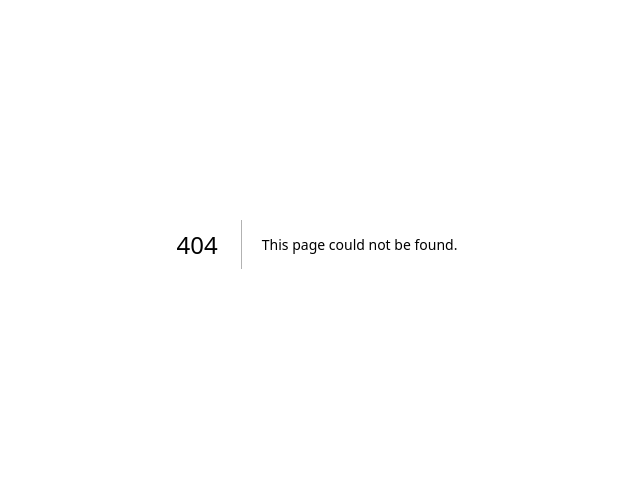
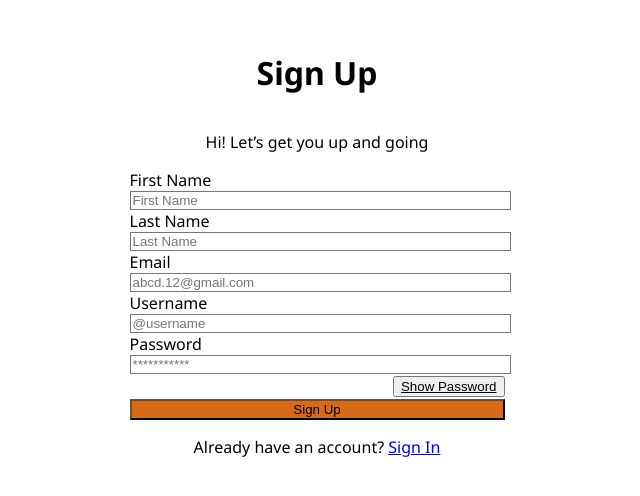
Before and after one commit to amolwalia/LocaLens-App, a Next.js app: page /sign-up in a window 1280 px wide. Before the commit this address had no page. Shown: the part 156-652 px from the top of the page, without its empty margins (323-963 px from the left). Built offline with nearby package versions, Linux system fonts and the light colour scheme.

Commit message:
Add Sign-up + Onboarding

```diff
--- /dev/null
+++ b/app/sign-up/date-of-birth/page.jsx
@@ -0,0 +1,35 @@
+"use client";
+
+import React from "react";
+import Link from "next/link";
+
+export default function DateOfBirthPage() {
+  return (
+    <main className="flex items-center justify-center min-h-screen bg-white font-sans">
+      <div className="w-[375px] h-[667px] mx-auto flex flex-col justify-center p-6 text-center">
+        <h1 className="text-xl font-semibold text-black">
+          When is your birthday?
+        </h1>
+        <p className="text-sm text-gray-500 mb-6">
+          This information will not be displayed
+        </p>
+
+        <input
+          type="text"
+          placeholder="DD/MM/YYYY"
+          className="w-full px-4 py-2 border border-gray-400 rounded-md text-center mb-10"
+        />
+
+        <Link href="/sign-up/date-of-birth/pronouns">
+          <button className="w-full bg-[#D76A17] text-white py-3 rounded-md mb-4">
+            Next
+          </button>
+        </Link>
+
+        <Link href="#" className="text-sm text-black">
+          Back
+        </Link>
+      </div>
+    </main>
+  );
+}
--- /dev/null
+++ b/app/sign-up/date-of-birth/pronouns/location/page.jsx
@@ -0,0 +1,43 @@
+"use client";
+
+import React from "react";
+import Link from "next/link";
+
+export default function LocationPermission() {
+  return (
+    <div className="absolute inset-0 z-50 flex items-center justify-center bg-black/40">
+      <div className="w-[300px] bg-white rounded-xl p-4 text-center shadow-xl">
+        <h1 className="text-base font-semibold text-black mb-2">
+          Allow <span className="font-bold">LocaLens</span> to access this
+          device’s location
+        </h1>
+
+        <div className="flex justify-center my-4">
+          <img
+            src="/map-permission.png"
+            alt="Map placeholder"
+            className="w-24 h-24 rounded-full border border-gray-300"
+          />
+        </div>
+
+        <div className="flex flex-col gap-2 text-sm">
+          <button
+            className="border border-gray-300 py-2 rounded-md"
+            onClick={() => (window.location.href = "/home")}
+          >
+            While using the app
+          </button>
+          <button className="border border-gray-300 py-2 rounded-md">
+            Only this time
+          </button>
+          <button
+            className="border border-gray-300 py-2 rounded-md text-red-500"
+            onClick={() => (window.location.href = "/")}
+          >
+            Deny
+          </button>
+        </div>
+      </div>
+    </div>
+  );
+}
--- /dev/null
+++ b/app/sign-up/date-of-birth/pronouns/page.jsx
@@ -0,0 +1,37 @@
+"use client";
+
+// File: app/sign-up/date-of-birth/pronouns/page.jsx (Next.js App Router)
+
+import React from "react";
+import Link from "next/link";
+
+export default function PronounsPage() {
+  return (
+    <main className="flex items-center justify-center min-h-screen bg-white font-sans">
+      <div className="w-[375px] h-[667px] mx-auto flex flex-col justify-center p-6 text-center">
+        <h1 className="text-xl font-semibold text-black">
+          What are your pronouns?
+        </h1>
+        <p className="text-sm text-gray-500 mb-6">
+          You can choose to display this information in the Settings panel
+        </p>
+
+        <input
+          type="text"
+          placeholder="He/Him"
+          className="w-full px-4 py-2 border border-gray-400 rounded-md text-center mb-10"
+        />
+
+        <Link href="/sign-up/date-of-birth/pronouns/location">
+          <button className="w-full bg-[#D76A17] text-white py-3 rounded-md mb-4">
+            Next
+          </button>
+        </Link>
+
+        <Link href="#" className="text-sm text-black">
+          Skip
+        </Link>
+      </div>
+    </main>
+  );
+}
--- /dev/null
+++ b/app/sign-up/page.jsx
@@ -0,0 +1,93 @@
+"use client";
+
+// File: app/sign-up/page.jsx (Next.js App Router)
+
+import React, { useState } from "react";
+import Link from "next/link";
+
+export default function SignUpPage() {
+  const [showPassword, setShowPassword] = useState(false);
+
+  return (
+    <main className="flex items-center justify-center min-h-screen bg-white font-sans">
+      <div className="w-[375px] h-[667px] mx-auto flex flex-col justify-center p-6">
+        <h1 className="text-2xl font-bold text-center text-black">Sign Up</h1>
+        <p className="text-sm text-center text-gray-600 mt-1 mb-6">
+          Hi! Let’s get you up and going
+        </p>
+
+        <label className="text-sm text-black mb-1" htmlFor="firstName">
+          First Name
+        </label>
+        <input
+          id="firstName"
+          type="text"
+          placeholder="First Name"
+          className="w-full px-4 py-2 border border-gray-400 rounded-md mb-4"
+        />
+
+        <label className="text-sm text-black mb-1" htmlFor="lastName">
+          Last Name
+        </label>
+        <input
+          id="lastName"
+          type="text"
+          placeholder="Last Name"
+          className="w-full px-4 py-2 border border-gray-400 rounded-md mb-4"
+        />
+
+        <label className="text-sm text-black mb-1" htmlFor="email">
+          Email
+        </label>
+        <input
+          id="email"
+          type="email"
+          placeholder="abcd.12@gmail.com"
+          className="w-full px-4 py-2 border border-gray-400 rounded-md mb-4"
+        />
+
+        <label className="text-sm text-black mb-1" htmlFor="username">
+          Username
+        </label>
+        <input
+          id="username"
+          type="text"
+          placeholder="@username"
+          className="w-full px-4 py-2 border border-gray-400 rounded-md mb-4"
+        />
+
+        <label className="text-sm text-black mb-1" htmlFor="password">
+          Password
+        </label>
+        <input
+          id="password"
+          type={showPassword ? "text" : "password"}
+          placeholder="***********"
+          className="w-full px-4 py-2 border border-gray-400 rounded-md mb-1"
+        />
+        <div className="text-right mb-6">
+          <button
+            type="button"
+            onClick={() => setShowPassword(!showPassword)}
+            className="text-sm text-gray-600 underline"
+          >
+            {showPassword ? "Hide Password" : "Show Password"}
+          </button>
+        </div>
+
+        <Link href="/sign-up/date-of-birth">
+          <button className="w-full bg-[#D76A17] text-white py-3 rounded-md mb-6">
+            Sign Up
+          </button>
+        </Link>
+
+        <p className="text-center text-sm text-gray-600">
+          Already have an account?{" "}
+          <Link href="/sign-in" className="underline">
+            Sign In
+          </Link>
+        </p>
+      </div>
+    </main>
+  );
+}
```
